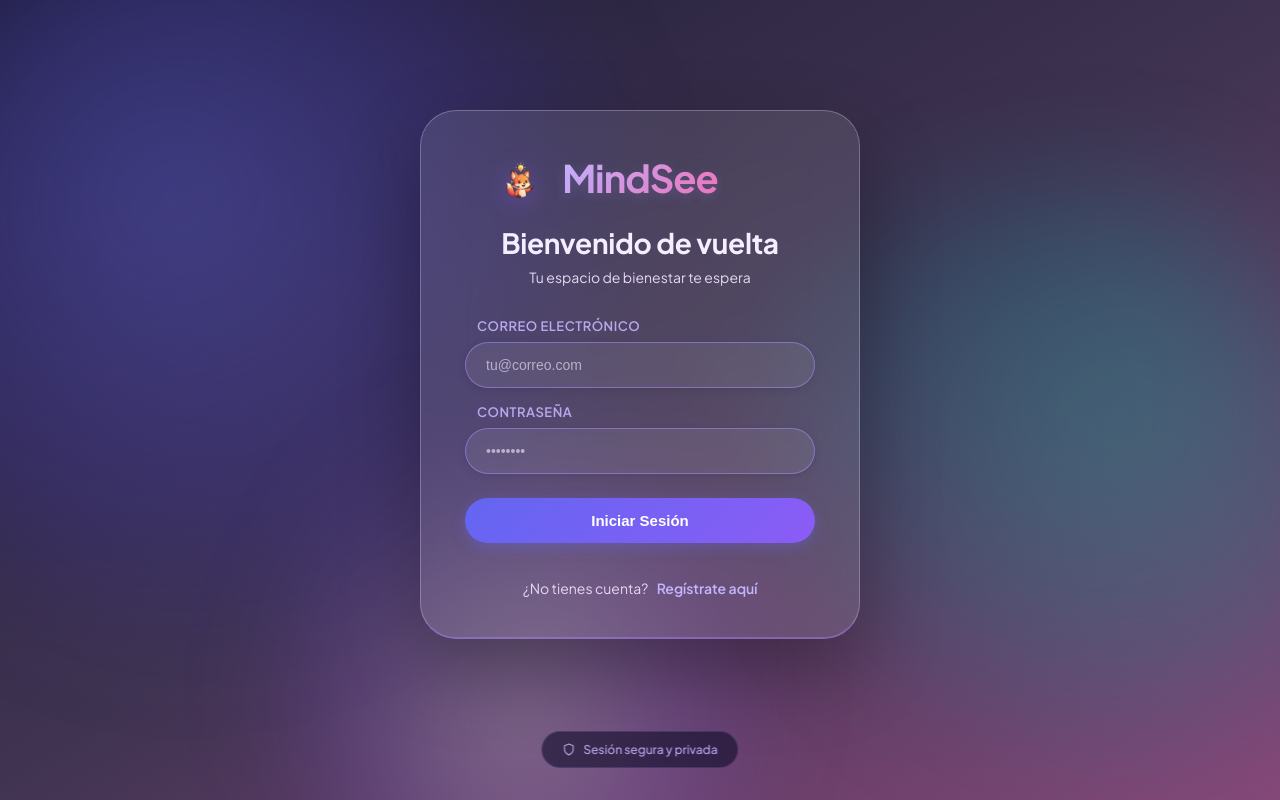
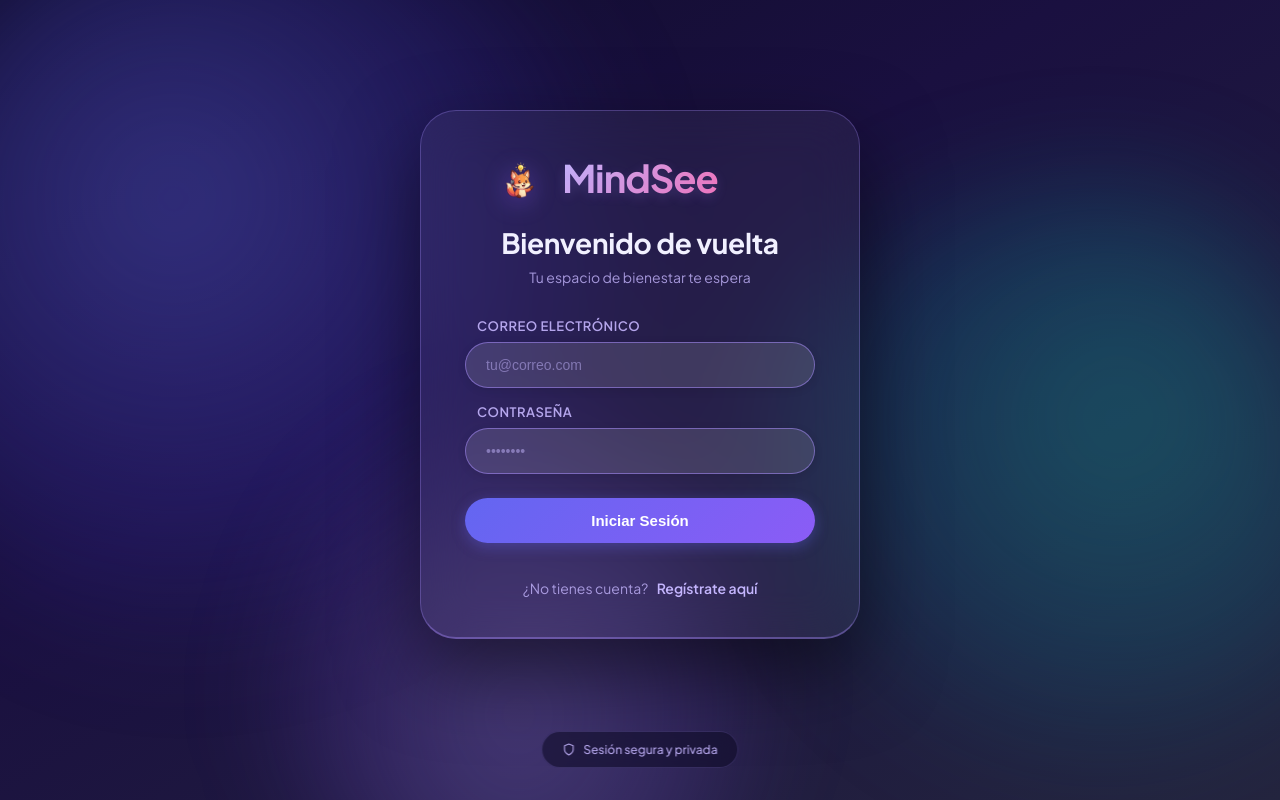
Before and after one commit to Kam24w/psico-frontend, a React (Vite) app: page /login in a window 1280 px wide. Built offline with nearby package versions, Linux system fonts and the light colour scheme; no server answers.

Commit message:
cambio de diseño

```diff
--- a/src/index.css
+++ b/src/index.css
@@ -6,49 +6,49 @@
    ========================================= */
 
 :root {
-  /* Tema Claro Amigable (Soft Peach & Lavender) */
-  --bg-main: linear-gradient(150deg, #FDFBF7 0%, #F3E8FF 50%, #E0E7FF 100%);
-  --text-main: #312E81;
-  --text-secondary: #4F46E5;
-  --text-muted: rgba(49, 46, 129, 0.6);
-
-  --card-bg: rgba(255, 255, 255, 0.7);
-  --card-bg-hover: rgba(255, 255, 255, 0.85);
+  /* Modo Claro */
+  --bg-main: linear-gradient(150deg, #f0f2f5 0%, #ffffff 40%, #e2e8f0 100%);
+  --text-main: #1e293b;
+  --text-secondary: #475569;
+  --text-muted: #64748b;
+
+  --card-bg: rgba(255, 255, 255, 0.85);
+  --card-bg-hover: rgba(255, 255, 255, 0.95);
   --border-color: rgba(99, 102, 241, 0.2);
   --border-color-light: rgba(99, 102, 241, 0.1);
-  --nav-bg: rgba(255, 255, 255, 0.6);
+  --nav-bg: rgba(255, 255, 255, 0.75);
 
   --shadow-color: rgba(0, 0, 0, 0.05);
-  --shadow-strong: rgba(0, 0, 0, 0.15);
+  --shadow-strong: rgba(0, 0, 0, 0.1);
 
   --input-bg: rgba(255, 255, 255, 0.9);
 
-  --blob-1: rgba(244, 114, 182, 0.2);
-  --blob-2: rgba(167, 139, 250, 0.2);
-  --blob-3: rgba(96, 165, 250, 0.2);
+  --blob-1: rgba(99, 102, 241, 0.2);
+  --blob-2: rgba(20, 184, 166, 0.2);
+  --blob-3: rgba(167, 139, 250, 0.2);
 }
 
 [data-theme="dark"] {
-  /* Tema Oscuro Amigable (Soft Midnight Rose) */
-  --bg-main: linear-gradient(150deg, #1F1D36 0%, #3F3351 50%, #864879 100%);
-  --text-main: #F4EEFF;
-  --text-secondary: #E5D9F2;
-  --text-muted: rgba(244, 238, 255, 0.6);
-
-  --card-bg: rgba(255, 255, 255, 0.1);
-  --card-bg-hover: rgba(255, 255, 255, 0.15);
-  --border-color: rgba(229, 217, 242, 0.3);
-  --border-color-light: rgba(229, 217, 242, 0.15);
-  --nav-bg: rgba(31, 29, 54, 0.6);
-
-  --shadow-color: rgba(0, 0, 0, 0.15);
-  --shadow-strong: rgba(0, 0, 0, 0.3);
-
-  --input-bg: rgba(255, 255, 255, 0.08);
-
-  --blob-1: rgba(233, 166, 166, 0.35);
-  --blob-2: rgba(134, 72, 121, 0.4);
-  --blob-3: rgba(229, 217, 242, 0.25);
+  /* Modo Oscuro (Predeterminado original) */
+  --bg-main: linear-gradient(150deg, #0f0c29 0%, #1a1040 40%, #24243e 100%);
+  --text-main: #f1f0ff;
+  --text-secondary: rgba(196, 181, 253, 0.8);
+  --text-muted: rgba(196, 181, 253, 0.5);
+
+  --card-bg: rgba(255, 255, 255, 0.05);
+  --card-bg-hover: rgba(255, 255, 255, 0.08);
+  --border-color: rgba(167, 139, 250, 0.3);
+  --border-color-light: rgba(167, 139, 250, 0.15);
+  --nav-bg: rgba(255, 255, 255, 0.04);
+
+  --shadow-color: rgba(0, 0, 0, 0.2);
+  --shadow-strong: rgba(0, 0, 0, 0.5);
+
+  --input-bg: rgba(255, 255, 255, 0.12);
+
+  --blob-1: rgba(99, 102, 241, 0.4);
+  --blob-2: rgba(20, 184, 166, 0.35);
+  --blob-3: rgba(167, 139, 250, 0.3);
 }
 
 
```
